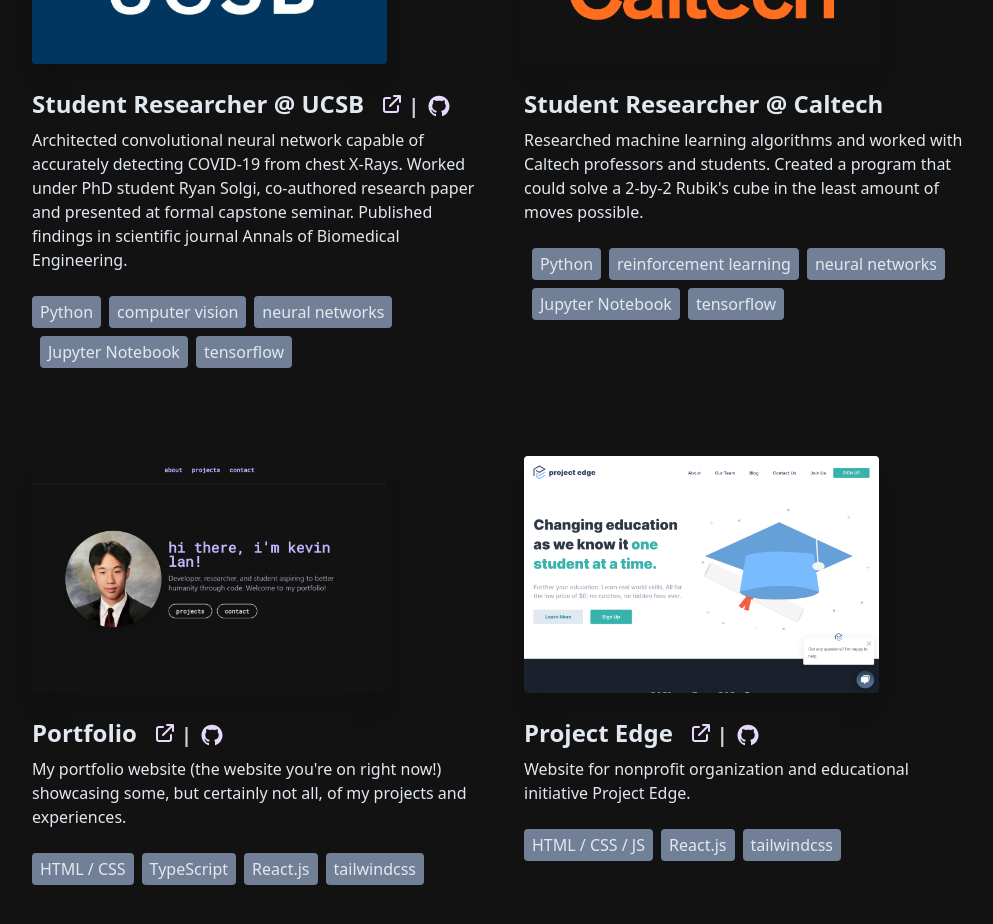
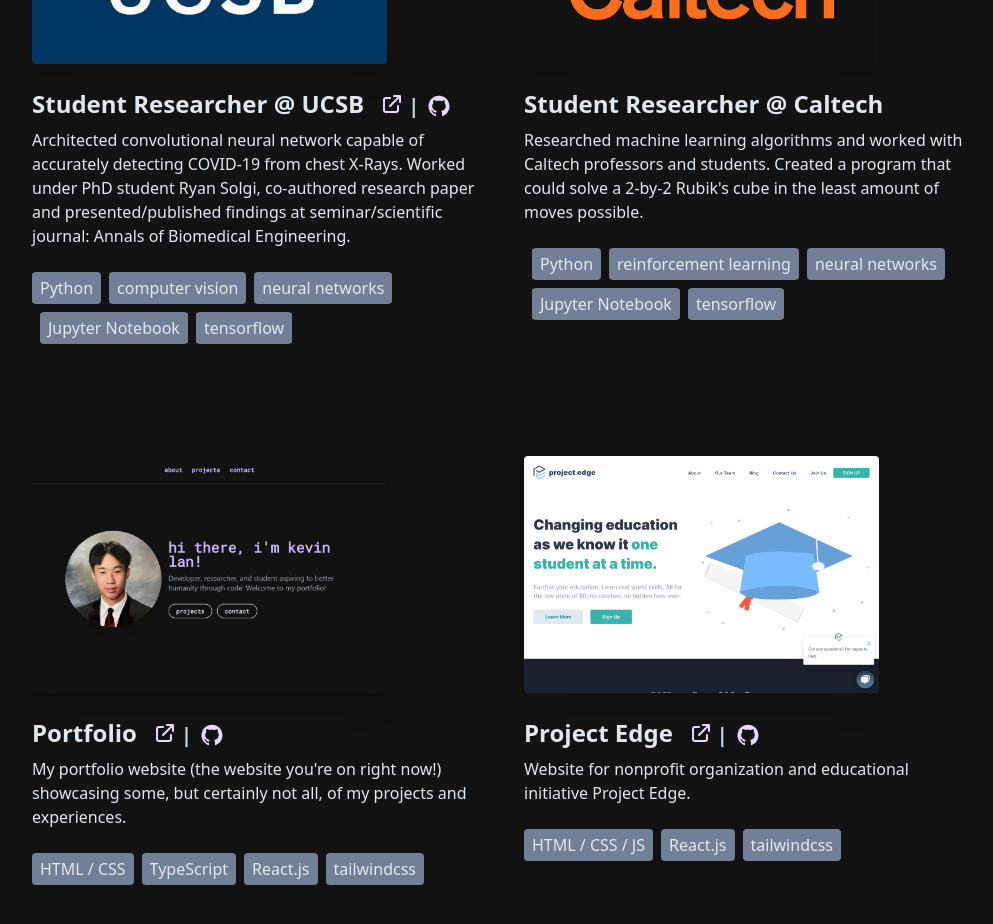
Before and after one commit to kevinjl321/portfolio, a React (Create React App) app: page / in a window 1280 px wide. Shown: the part 1500-2424 px from the top of the page, without its empty margins (140-1133 px from the left). Built offline with nearby package versions, Linux system fonts and the light colour scheme.

Commit message:
condense ucsb description

```diff
--- a/src/components/Projects.tsx
+++ b/src/components/Projects.tsx
@@ -44,7 +44,7 @@
                                 </h4>
                                 <p className="block mb-6 dark:text-white">
                                     Architected convolutional neural network capable of accurately detecting COVID-19 from chest X-Rays. Worked under
-                                    PhD student Ryan Solgi, co-authored research paper and presented at formal capstone seminar. Published findings in scientific journal Annals of Biomedical Engineering.
+                                    PhD student Ryan Solgi, co-authored research paper and presented/published findings at seminar/scientific journal: Annals of Biomedical Engineering.
                                 </p>
                                 <div className="flex flex-wrap">
                                     <span className="px-2 py-1 mb-2 text-gray-300 bg-gray-600 dark:bg-gray-800 rounded dark:text-gray-400">
```
